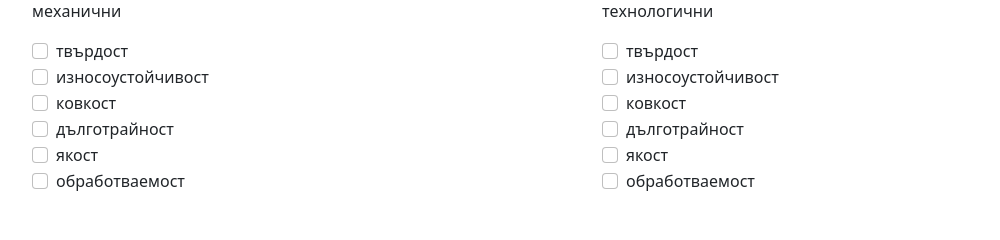
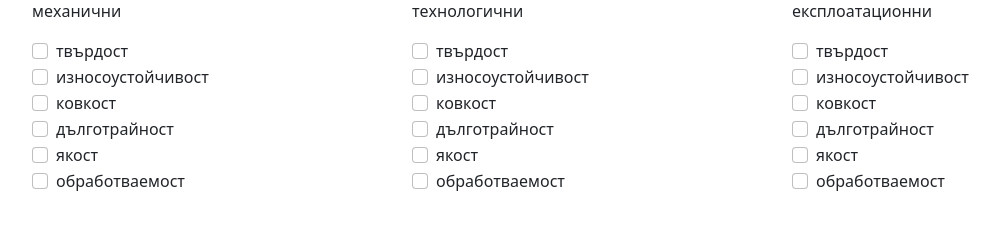
Before and after one commit to Kostadin1999/Exams-check, a Flask app: page /first_exam_seventh_grade in a window 1280 px wide. Shown: the part 2412-2652 px from the top of the page, without its empty margins (50-1050 px from the left). Run offline with Flask 3, Linux system fonts and the light colour scheme; some libraries are stand-ins or nearby versions.

Commit message:
Entry level exam for 7th grade is ready to be tested

```diff
--- a/main.py
+++ b/main.py
@@ -177,8 +177,13 @@ def check_list_of_answers(question_number, exam, student_class, student_answer):
     question_answer = question_answer.split(';')
     question_answer = [item.strip() for item in question_answer]
 
-    if len(question_answer) != len(student_answer) or question_answer != student_answer:
-        return False, 0
+    if type(student_answer) is list:
+        if len(question_answer) != len(student_answer) or question_answer != student_answer:
+            return False, 0
+    else:
+        student_answer = student_answer.strip()
+        if student_answer not in question_answer:
+            return False, 0
 
     return True, points
 
@@ -621,6 +626,239 @@ def first_exam_seventh_grade_page():
         q12_plants_and_seedlings_first = request.form.get('plants_and_seedlings_first')
         q12_plants_and_seedlings_sec = request.form.get('plants_and_seedlings_sec')
         q13_farm_requirements = request.form.getlist('farm_requirements')
+        exam_title = request.form.get('entry_lvl_7')
+        class_unit = int(student_class[0])
+
+        final_points = 0
+
+        """Проверка за въпрос 1"""
+        choke_area, question_points = check_select_answer(question_number=1,
+                                                          exam=exam_title,
+                                                          student_class=class_unit,
+                                                          student_answer=q1_choke_area,
+                                                          subsection='а')
+
+        incision, question_points = check_select_answer(question_number=1,
+                                                        exam=exam_title,
+                                                        student_class=class_unit,
+                                                        student_answer=q1_incision,
+                                                        subsection='б')
+
+        view, question_points = check_select_answer(question_number=1,
+                                                    exam=exam_title,
+                                                    student_class=class_unit,
+                                                    student_answer=q1_view,
+                                                    subsection='в')
+
+        if {choke_area, incision, view} == {True}:
+            final_points += question_points
+
+        print(f'final points after question 1: {final_points}')
+
+        """Проверка за въпрос 2"""
+        objective_crit, question_points = check_list_of_answers(question_number=2,
+                                                                exam=exam_title,
+                                                                student_class=class_unit,
+                                                                student_answer=q2_objective_crit)
+
+        subjective_crit, question_points = check_list_of_answers(question_number=2,
+                                                                 exam=exam_title,
+                                                                 student_class=class_unit,
+                                                                 student_answer=q2_subjective_crit)
+
+        if {objective_crit, subjective_crit} == {True}:
+            final_points += question_points
+
+        print(f'final points after question 2: {final_points}')
+
+        """Проверка за въпрос 3"""
+        converters, question_points = check_select_answer(question_number=3,
+                                                          exam=exam_title,
+                                                          student_class=class_unit,
+                                                          student_answer=q3_converters,
+                                                          subsection='А')
+
+        devices, question_points = check_select_answer(question_number=3,
+                                                       exam=exam_title,
+                                                       student_class=class_unit,
+                                                       student_answer=q3_devices,
+                                                       subsection='Б')
+
+        if {converters, devices} == {True}:
+            final_points += question_points
+
+        print(f'final points after question 3: {final_points}')
+
+        """Проверка за въпрос 4"""
+        making_holes, question_points = check_list_of_answers(question_number=4,
+                                                              exam=exam_title,
+                                                              student_class=class_unit,
+                                                              student_answer=q4_making_holes)
+
+        if making_holes is True:
+            final_points += question_points
+
+        print(f'final points after question 4: {final_points}')
+
+        """Проверка за въпрос 5"""
+        mechanical, question_points = check_list_of_answers(question_number=5,
+                                                            exam=exam_title,
+                                                            student_class=class_unit,
+                                                            student_answer=q5_mechanical)
+
+        technical, question_points = check_list_of_answers(question_number=5,
+                                                           exam=exam_title,
+                                                           student_class=class_unit,
+                                                           student_answer=q5_technical)
+
+        if {mechanical, technical} == {True}:
+            final_points += question_points
+
+        print(f'final points after question 5: {final_points}')
+
+        """Проверка за въпрос 6"""
+        measurement, question_points = check_list_of_answers(question_number=6,
+                                                             exam=exam_title,
+                                                             student_class=class_unit,
+                                                             student_answer=q6_measurement)
+
+        cutting, question_points = check_list_of_answers(question_number=6,
+                                                         exam=exam_title,
+                                                         student_class=class_unit,
+                                                         student_answer=q6_cutting)
+
+        if {measurement, cutting} == {True}:
+            final_points += question_points
+
+        print(f'final points after question 6: {final_points}')
+
+        """Проверка за въпрос 7"""
+        drill_bit, question_points = check_select_answer(question_number=7,
+                                                         exam=exam_title,
+                                                         student_class=class_unit,
+                                                         student_answer=q7_drill_bit,
+                                                         subsection='А')
+
+        soldering_iron, question_points = check_select_answer(question_number=7,
+                                                              exam=exam_title,
+                                                              student_class=class_unit,
+                                                              student_answer=q7_soldering_iron,
+                                                              subsection='Б')
+
+        saw, question_points = check_select_answer(question_number=7,
+                                                   exam=exam_title,
+                                                   student_class=class_unit,
+                                                   student_answer=q7_saw,
+                                                   subsection='В')
+
+        if {drill_bit, soldering_iron, saw} == {True}:
+            final_points += question_points
+
+        print(f'final points after question 7: {final_points}')
+
+        """Проверка за въпрос 8"""
+        water_meter_ans = [q8_water_magnitude, q8_water_unit_of_measure]
+        water_meter, question_points = diff_num_ans_per_subsection(question_number=8,
+                                                                   exam=exam_title,
+                                                                   student_class=class_unit,
+                                                                   student_answer=water_meter_ans,
+                                                                   subsection='А')
+
+        electricity_ans = [q8_electricity_magnitude, q8_electricity_unit_of_measure]
+        electricity, question_points = diff_num_ans_per_subsection(question_number=8,
+                                                                   exam=exam_title,
+                                                                   student_class=class_unit,
+                                                                   student_answer=electricity_ans,
+                                                                   subsection='Б')
+
+        thermo_ans = [q8_thermo_magnitude, q8_thermo_unit_of_measure]
+        thermo, question_points = diff_num_ans_per_subsection(question_number=8,
+                                                              exam=exam_title,
+                                                              student_class=class_unit,
+                                                              student_answer=thermo_ans,
+                                                              subsection='В')
+
+        if {water_meter, electricity, thermo} == {True}:
+            final_points += question_points
+
+        print(f'final points after question 8: {final_points}')
+
+        """Проверка за въпрос 9"""
+        signal_installations, question_points = check_list_of_answers(question_number=9,
+                                                                      exam=exam_title,
+                                                                      student_class=class_unit,
+                                                                      student_answer=q9_signal_installations)
+
+        if signal_installations is True:
+            final_points += question_points
+
+        print(f'final points after question 9: {final_points}')
+
+        """Проверка за въпрос 10"""
+        expense, question_points = check_select_answer(question_number=10,
+                                                       exam=exam_title,
+                                                       student_class=class_unit,
+                                                       student_answer=q10_expense,
+                                                       subsection='А')
+
+        family_budget, question_points = check_select_answer(question_number=10,
+                                                             exam=exam_title,
+                                                             student_class=class_unit,
+                                                             student_answer=q10_family_budget,
+                                                             subsection='Б')
+
+        profit, question_points = check_select_answer(question_number=10,
+                                                      exam=exam_title,
+                                                      student_class=class_unit,
+                                                      student_answer=q10_profit,
+                                                      subsection='В')
+
+        if {expense, family_budget, profit} == {True}:
+            final_points += question_points
+
+        print(f'final points after question 10: {final_points}')
+
+        """Проверка за въпрос 11"""
+        entrepreneurship, question_points = check_list_of_answers(question_number=11,
+                                                                  exam=exam_title,
+                                                                  student_class=class_unit,
+                                                                  student_answer=q11_entrepreneurship)
+
+        if entrepreneurship is True:
+            final_points += question_points
+
+        print(f'final points after question 11: {final_points}')
+
+        """Проверка за въпрос 12"""
+        soil, question_points = diff_num_ans_per_subsection(question_number=12,
+                                                            exam=exam_title,
+                                                            student_class=class_unit,
+                                                            student_answer=q12_soil,
+                                                            subsection='А')
+
+        facilities_ans = [q12_plants_and_seedlings_first, q12_plants_and_seedlings_sec]
+        facilities, question_points = diff_num_ans_per_subsection(question_number=12,
+                                                                  exam=exam_title,
+                                                                  student_class=class_unit,
+                                                                  student_answer=facilities_ans,
+                                                                  subsection='Б')
+
+        if {soil, facilities} == {True}:
+            final_points += question_points
+
+        print(f'final points after question 12: {final_points}')
+
+        """Проверка за въпрос 13"""
+        farm_requirements, question_points = check_list_of_answers(question_number=13,
+                                                                   exam=exam_title,
+                                                                   student_class=class_unit,
+                                                                   student_answer=q13_farm_requirements)
+
+        if farm_requirements is True:
+            final_points += question_points
+
+        print(f'final points after question 13: {final_points}')
+
     return render_template('first_exam_7_grade.html')
 
 
--- a/templates/first_exam_7_grade.html
+++ b/templates/first_exam_7_grade.html
@@ -231,6 +231,45 @@
                     <div class="form-check">
                       <input class="form-check-input" type="checkbox" value="е" id="technical_workability" name="technical">
                       <label class="form-check-label" for="technical_workability">
+                        обработваемост
+                      </label>
+                    </div>
+                </div>
+                <div class="col">
+                    <p class="font-weight-normal">експлоатационни</p>
+                    <div class="form-check">
+                      <input class="form-check-input" type="checkbox" value="а" id="exploitation_hardness" name="exploitation">
+                      <label class="form-check-label" for="exploitation_hardness">
+                        твърдост
+                      </label>
+                    </div>
+                    <div class="form-check">
+                      <input class="form-check-input" type="checkbox" value="б" id="exploitation_sust" name="exploitation">
+                      <label class="form-check-label" for="exploitation_sust">
+                        износоустойчивост
+                      </label>
+                    </div>
+                    <div class="form-check">
+                      <input class="form-check-input" type="checkbox" value="в" id="exploitation_malleability" name="exploitation">
+                      <label class="form-check-label" for="exploitation_malleability">
+                        ковкост
+                      </label>
+                    </div>
+                    <div class="form-check">
+                      <input class="form-check-input" type="checkbox" value="г" id="exploitation_longevity" name="exploitation">
+                      <label class="form-check-label" for="exploitation_longevity">
+                        дълготрайност
+                      </label>
+                    </div>
+                    <div class="form-check">
+                      <input class="form-check-input" type="checkbox" value="д" id="exploitation_strength" name="exploitation">
+                      <label class="form-check-label" for="exploitation_strength">
+                        якост
+                      </label>
+                    </div>
+                    <div class="form-check">
+                      <input class="form-check-input" type="checkbox" value="е" id="exploitation_workability" name="exploitation">
+                      <label class="form-check-label" for="exploitation_workability">
                         обработваемост
                       </label>
                     </div>
@@ -489,6 +528,7 @@
                   <label class="form-check-label" for="place_boundaries">Да е в границите на населеното място</label>
                 </div>
             </div>
+            <input type="hidden" name="entry_lvl_7" value="ВХОДНО НИВО">
         </form>
     </div>
 {% endblock %}
```
